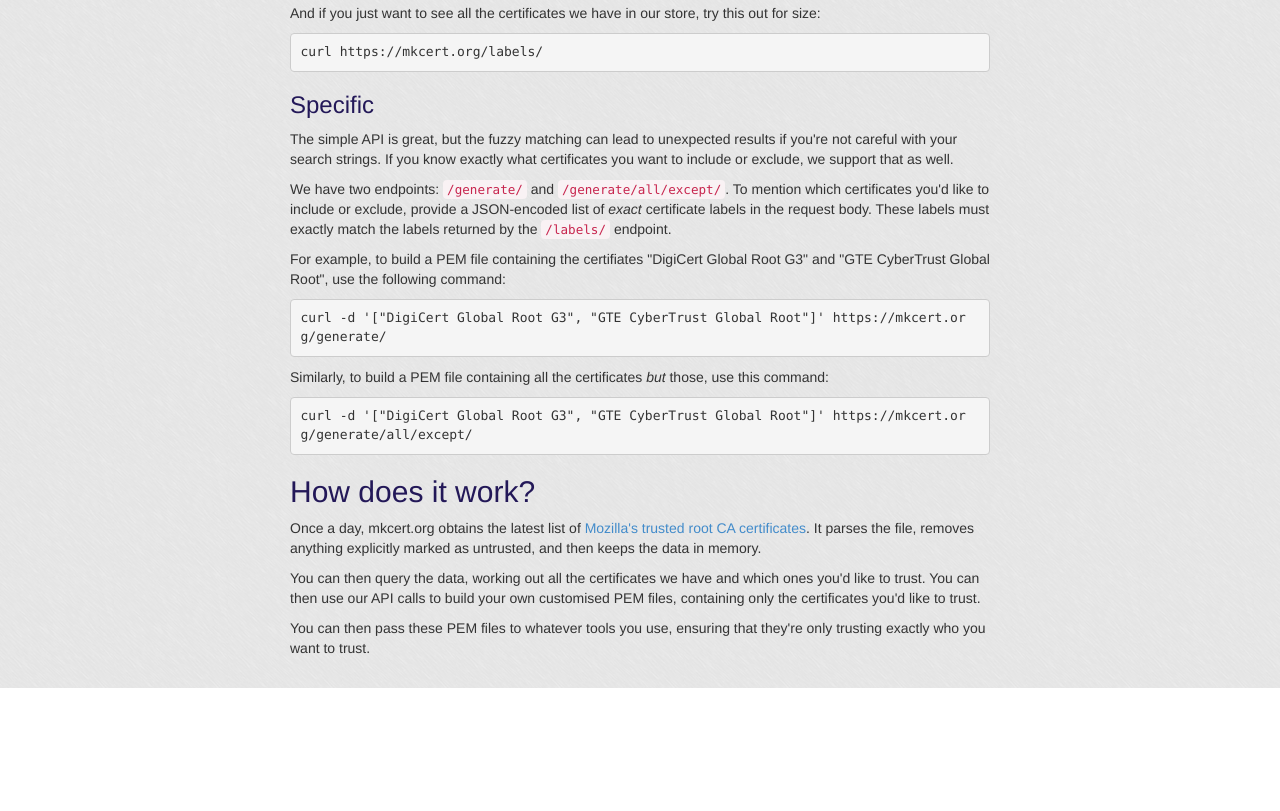
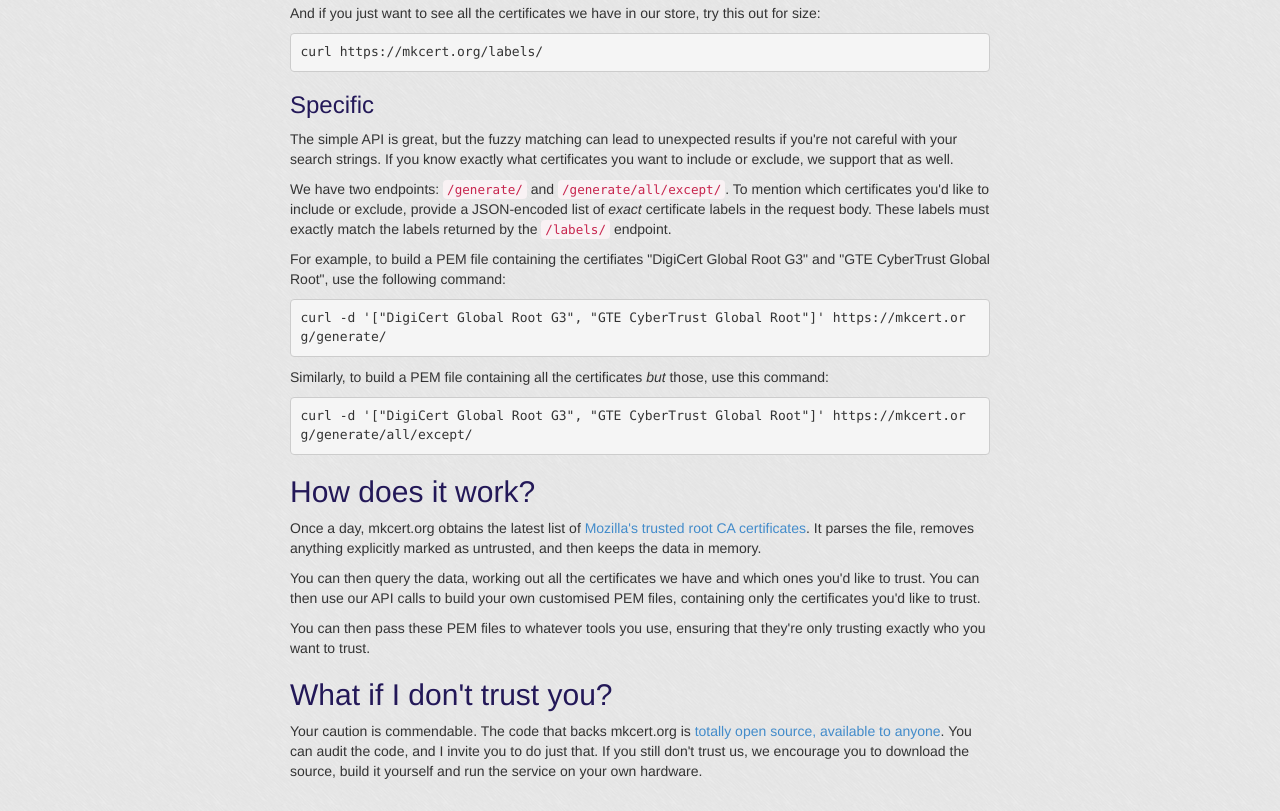
Before and after one commit to Lukasa/mkcert.org, a plain HTML site: page index.html in a window 1280 px wide. Shown: the part 1019-1830 px from the top of the page. Before the commit the page ends 1707 px from the top, so only its background shows below. Drawn offline with Linux system fonts and the light colour scheme.

Commit message:
What if I don't trust you?

```diff
--- a/index.html
+++ b/index.html
@@ -72,6 +72,9 @@
         <p>Once a day, mkcert.org obtains the latest list of <a href="https://hg.mozilla.org/mozilla-central/raw-file/tip/security/nss/lib/ckfw/builtins/certdata.txt">Mozilla's trusted root CA certificates</a>. It parses the file, removes anything explicitly marked as untrusted, and then keeps the data in memory.</p>
         <p>You can then query the data, working out all the certificates we have and which ones you'd like to trust. You can then use our API calls to build your own customised PEM files, containing only the certificates you'd like to trust.</p>
         <p>You can then pass these PEM files to whatever tools you use, ensuring that they're only trusting exactly who you want to trust.</p>
+
+        <h2>What if I don't trust you?</h2>
+        <p>Your caution is commendable. The code that backs mkcert.org is <a href="https://github.com/Lukasa/mkcert">totally open source, available to anyone</a>. You can audit the code, and I invite you to do just that. If you still don't trust us, we encourage you to download the source, build it yourself and run the service on your own hardware.</p>
       </div>
     </div>
 
```
